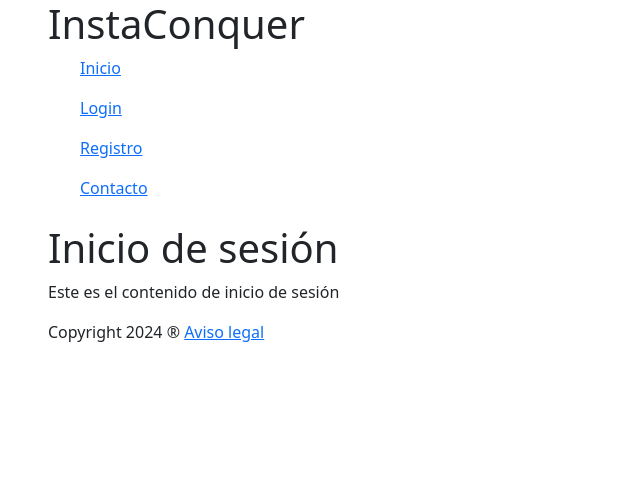
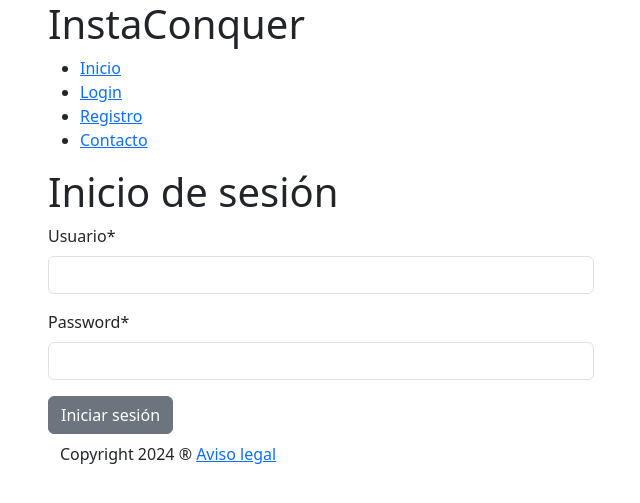
Before and after one commit to davidmartisangu/django_instagram, a Django app: page /login/ in a window 1280 px wide. Shown: the top 503 px of the page, without its empty margins (34-674 px from the left). Run offline with Django 5.2, Linux system fonts and the light colour scheme; some libraries are stand-ins or nearby versions.

Commit message:
adding login form

```diff
--- a/instagram/instagram/forms.py
+++ b/instagram/instagram/forms.py
@@ -19,3 +19,7 @@
         user.save()
 
         return user
+
+class LoginForm(forms.Form):
+    username = forms.CharField(label="Usuario")
+    password = forms.CharField(label="Password", widget=forms.PasswordInput())
--- a/instagram/instagram/templates/_includes/_header.html
+++ b/instagram/instagram/templates/_includes/_header.html
@@ -2,10 +2,17 @@
     <div class="container">
         <h1>InstaConquer</h1>
         <nav>
-            <ul><a href="{% url 'home' %}">Inicio</a></ul>
-            <ul><a href="{% url 'login' %}">Login</a></ul>
-            <ul><a href="{% url 'register' %}">Registro</a></ul>
-            <ul><a href="{% url 'contact' %}">Contacto</a></ul>
+            <ul>
+                <li><a href="{% url 'home' %}">Inicio</a></li>
+                {% if not request.user.is_authenticated %}
+                    <li><a href="{% url 'login' %}">Login</a></li>
+                    <li><a href="{% url 'register' %}">Registro</a></li>
+                {% endif %}
+                <li><a href="{% url 'contact' %}">Contacto</a></li>
+                {% if request.user.is_authenticated %}
+                    <li><a href="{% url 'logout' %}">Cerrar sesion</a></li>
+                {% endif %}
+            </ul>
         </nav>
     </div>
 </header>
--- /dev/null
+++ b/instagram/instagram/templates/_includes/_messages.html
@@ -0,0 +1,17 @@
+<div class="row mt-2 mb-2">
+    <div class="col-sm">
+        {% for message in messages %}
+        <div class="alert
+            {% if message.tags %}
+                {% if message.tags == 'error' %}
+                    alert-danger
+                {% else %}
+                    alert-{{message.tags}}
+                {% endif %}
+            {% else %}
+                alert-info
+            {% endif %}">
+        {{message}}
+        </div>
+        {% endfor %}
+    </div>
--- a/instagram/instagram/templates/general/contact.html
+++ b/instagram/instagram/templates/general/contact.html
@@ -1,9 +1,11 @@
 {% extends "general/layout.html" %}
+{% load crispy_forms_tags %}
 
 {% block head_title %}Bienvenido a nuestro InstaConquer{% endblock head_title %}
 
 {% block page_content %}
     <div class="container">
+        {% include "_includes/_messages.html" %}
         <h1>Homepage</h1>
         <p>Este es el contenido de contacto</p>
     </div>
--- a/instagram/instagram/templates/general/home.html
+++ b/instagram/instagram/templates/general/home.html
@@ -1,9 +1,11 @@
 {% extends "general/layout.html" %}
+{% load crispy_forms_tags %}
 
 {% block head_title %}Bienvenido a nuestro InstaConquer{% endblock head_title %}
 
 {% block page_content %}
     <div class="container">
+        {% include "_includes/_messages.html" %}
         <h1>Homepage</h1>
         <p>Este es el contenido de la página home</p>
     </div>
--- a/instagram/instagram/templates/general/layout.html
+++ b/instagram/instagram/templates/general/layout.html
@@ -10,7 +10,6 @@
 </head>
 <body>
     {% include '_includes/_header.html' %}
-
     {% block page_content %}
 
     {% endblock page_content %}
--- a/instagram/instagram/templates/general/legal.html
+++ b/instagram/instagram/templates/general/legal.html
@@ -1,9 +1,11 @@
 {% extends "general/layout.html" %}
+{% load crispy_forms_tags %}
 
 {% block head_title %}Bienvenido a nuestro InstaConquer{% endblock head_title %}
 
 {% block page_content %}
     <div class="container">
+        {% include "_includes/_messages.html" %}
         <h1>Homepage</h1>
         <p>Este es el contenido del aviso legal</p>
     </div>
--- a/instagram/instagram/templates/general/login.html
+++ b/instagram/instagram/templates/general/login.html
@@ -5,25 +5,18 @@
 
 {% block page_content %}
     <div class="container">
-        <div class="row mt-2 mb-2">
-            <div class="col-sm">
-                {% for message in messages %}
-                <div class="alert
-                    {% if message.tags %}
-                        {% if message.tags == 'error' %}
-                            alert-danger
-                        {% else %}
-                            alert-{{message.tags}}
-                        {% endif %}
-                    {% else %}
-                        alert-info
-                    {% endif %}">
-                {{message}}
+        {% include "_includes/_messages.html" %}
+        <h1>Inicio de sesión</h1>
+
+        <form action="" method="post">
+            {% csrf_token %}
+            <div class="row">
+                <div class="col-12 col-sm-6">
+                    {{ form.username|as_crispy_field }}
+                    {{ form.password|as_crispy_field }}
                 </div>
-                {% endfor %}
             </div>
-        </div>
-        <h1>Inicio de sesión</h1>
-        <p>Este es el contenido de inicio de sesión</p>
+            <button class="btn btn-secondary">Iniciar sesión</button>
+        </form>
     </div>
 {% endblock page_content %}
--- a/instagram/instagram/templates/general/register.html
+++ b/instagram/instagram/templates/general/register.html
@@ -5,6 +5,7 @@
 
 {% block page_content %}
     <div class="container">
+        {% include "_includes/_messages.html" %}
         <h1>Resgistrate</h1>
         <form action="" method="post">
             {% csrf_token %}
--- a/instagram/instagram/urls.py
+++ b/instagram/instagram/urls.py
@@ -17,11 +17,12 @@
 from django.contrib import admin
 from django.urls import path
 
-from .views import HomeView, LoginView, RegisterView, ContactView, LegalView
+from .views import HomeView, LoginView, RegisterView, ContactView, LegalView, logout_view
 
 urlpatterns = [
     path("",HomeView.as_view(), name="home"),
     path("login/",LoginView.as_view(), name="login"),
+    path("logout/",logout_view, name="logout"),
     path("register/",RegisterView.as_view(), name="register"),
     path("contact/",ContactView.as_view(), name="contact"),
     path("legal/",LegalView.as_view(), name="legal"),
--- a/instagram/instagram/views.py
+++ b/instagram/instagram/views.py
@@ -1,11 +1,13 @@
 from django.shortcuts import render
 from django.views.generic import TemplateView
-from django.views.generic.edit import CreateView
-from django.urls import reverse_lazy
+from django.views.generic.edit import CreateView, FormView
+from django.urls import reverse_lazy, reverse
 from django.contrib.auth.models import User
 from django.contrib import messages
+from django.contrib.auth import login, authenticate, logout
+from django.shortcuts import HttpResponseRedirect
 
-from .forms import RegistrationForm
+from .forms import RegistrationForm, LoginForm
 
 # Create your views here.
 
@@ -13,8 +15,23 @@
     template_name="general/home.html"
 
 
-class LoginView(TemplateView):
+class LoginView(FormView):
     template_name="general/login.html"
+    form_class = LoginForm
+
+    def form_valid(self,form):
+        usuario = form.cleaned_data.get("username")
+        password = form.cleaned_data.get("password")
+        user = authenticate(username=usuario, password=password)
+
+        if user is not None:
+            login(self.request, user)
+            messages.add_message(self.request, messages.SUCCESS, f'Bienvenido de nuevo {user.username}')
+            return HttpResponseRedirect(reverse ('home'))
+
+        else:
+            messages.add_message(self.request, messages.ERROR, f'Usuario no valido o contraseña incorrecta')
+            return super(LoginView, self).form_invalid(form)
 
 
 class RegisterView(CreateView):
@@ -35,3 +52,8 @@
 
 class ContactView(TemplateView):
     template_name="general/contact.html"
+
+def logout_view(request):
+    logout(request)
+    messages.add_message(request, messages.INFO, "Se ha cerrado la sesión correctamente")
+    return HttpResponseRedirect(reverse("home"))
```
